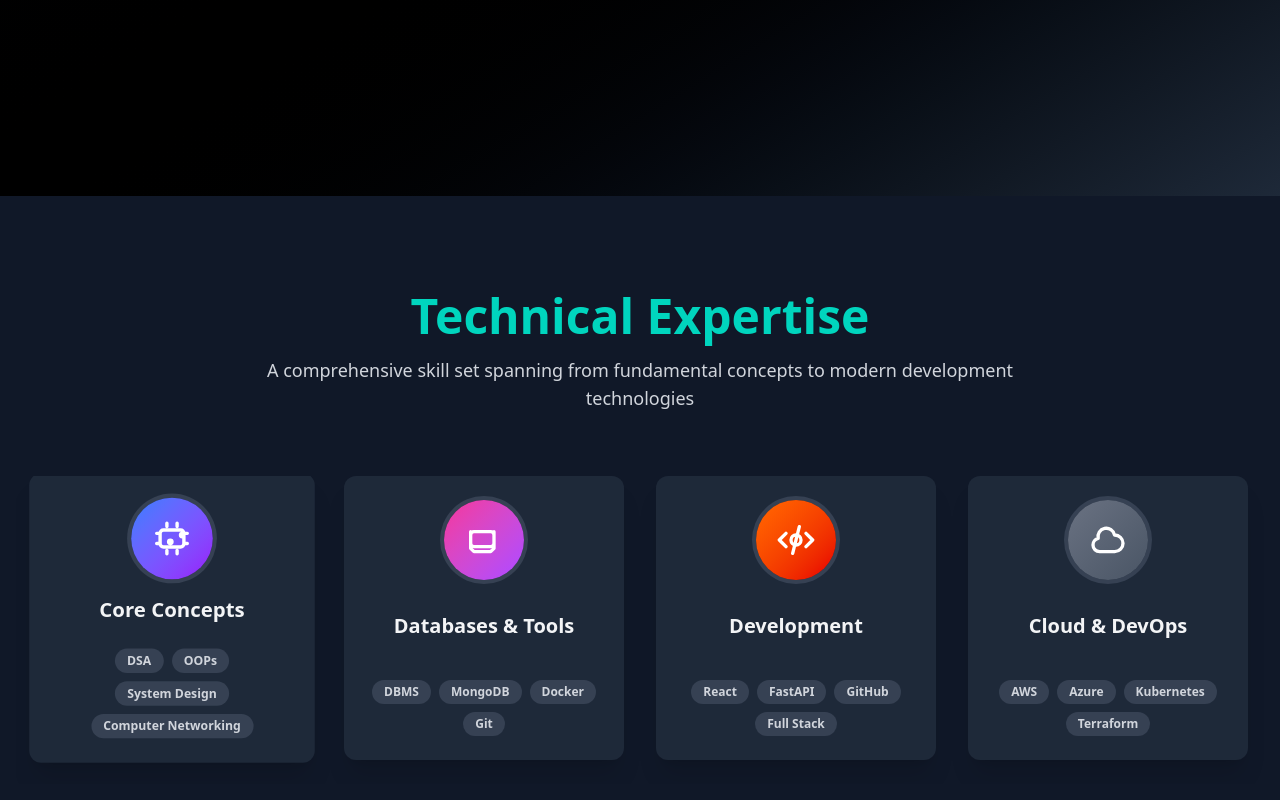
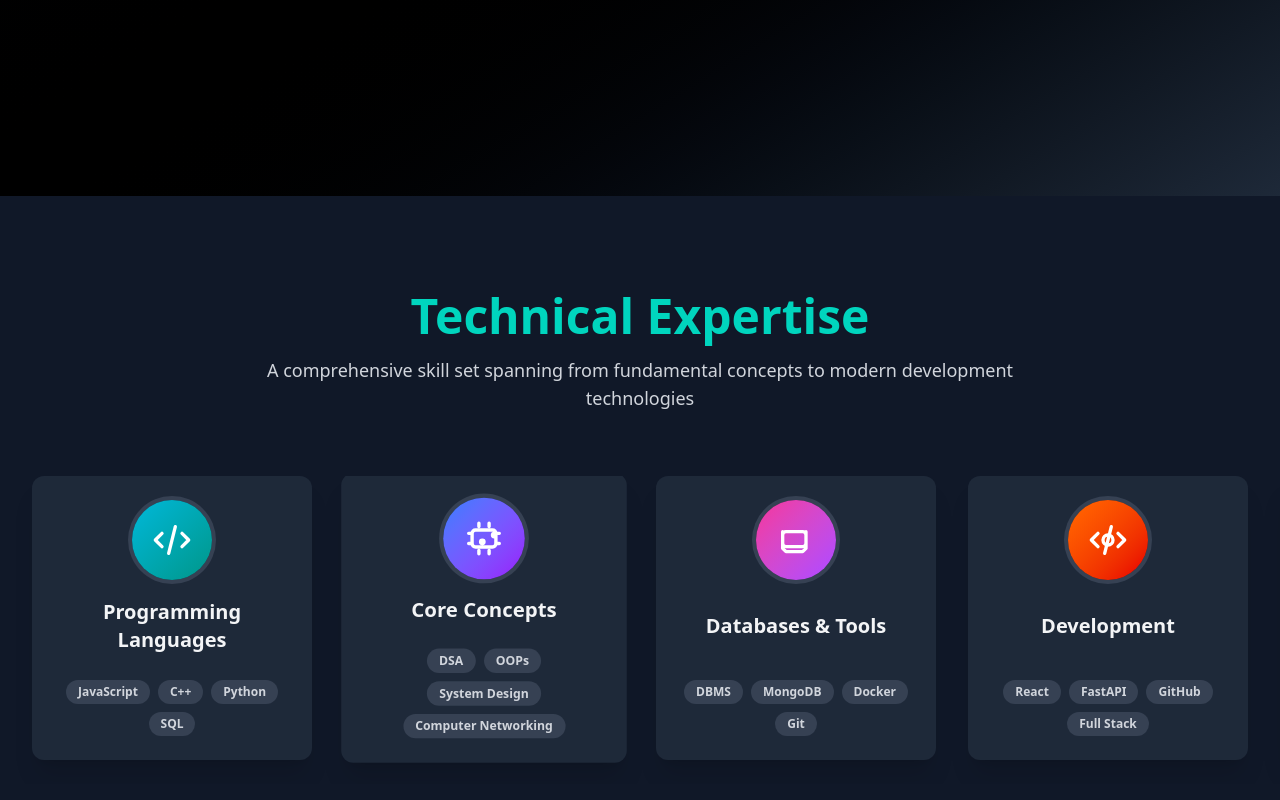
Before and after one commit to Afzal14786/portfolio-frontend, a React (Vite) app: page / in a window 1280 px wide. Shown: the part 604-1404 px from the top of the page. Built offline with nearby package versions, Linux system fonts and the light colour scheme.

Commit message:
fixing scrolling the skills card

```diff
--- a/src/components/TechnicalSection.tsx
+++ b/src/components/TechnicalSection.tsx
@@ -1,7 +1,6 @@
-import React from 'react';
+import React, { useRef, useEffect } from 'react';
 import SkillCard from './cards/SkillCard';
 
-// icons for testing only
 const CodeIcon = () => (
   <svg xmlns="http://www.w3.org/2000/svg" className="h-10 w-10 text-white" fill="none" viewBox="0 0 24 24" stroke="currentColor" strokeWidth={2}>
     <path strokeLinecap="round" strokeLinejoin="round" d="M10 20l4-16m4 4l4 4-4 4M6 16l-4-4 4-4" />
@@ -35,12 +34,57 @@ const TestingIcon = () => (
 );
 
 
+interface SkillData {
+    id: number;
+    title: string;
+    icon: React.FC;
+    tags: string[];
+    isHighlighted?: boolean;
+}
+
+const ALL_SKILLS: SkillData[] = [
+    { id: 1, title: 'Programming Languages', icon: CodeIcon, tags: ['JavaScript', 'C++', 'Python', 'SQL'] },
+    { id: 2, title: 'Core Concepts', icon: ChipIcon, tags: ['DSA', 'OOPs', 'System Design', 'Computer Networking'], isHighlighted: true },
+    { id: 3, title: 'Databases & Tools', icon: DatabaseIcon, tags: ['DBMS', 'MongoDB', 'Docker', 'Git'] },
+    { id: 4, title: 'Development', icon: DevelopmentIcon, tags: ['React', 'FastAPI', 'GitHub', 'Full Stack'] },
+    { id: 5, title: 'Cloud & DevOps', icon: CloudIcon, tags: ['AWS', 'Azure', 'Kubernetes', 'Terraform'] },
+    { id: 6, title: 'Quality Assurance', icon: TestingIcon, tags: ['Jest', 'Cypress', 'TDD', 'Unit Testing'] },
+];
+
 const TechnicalSection: React.FC = () => {
+    const skills = ALL_SKILLS;
+
+    const scrollRef = useRef<HTMLDivElement>(null);
+    const CARD_MIN_WIDTH = 280;
+    const CARD_GAP = 32;
+
+    const totalOriginalCards = skills.length;
+    const cardSlotWidth = CARD_MIN_WIDTH + CARD_GAP;
+    const loopStartBoundary = totalOriginalCards * cardSlotWidth;
+
+    useEffect(() => {
+        const container = scrollRef.current;
+        if (!container) return;
+
+        const handleScroll = () => {
+            const scrollLeft = container.scrollLeft;
+            if (scrollLeft >= loopStartBoundary) {
+                container.scrollLeft = scrollLeft - loopStartBoundary;
+            }
+        };
+
+        container.addEventListener('scroll', handleScroll);
+        return () => container.removeEventListener('scroll', handleScroll);
+    }, [loopStartBoundary]);
+
+    const duplicatedSkills = skills.slice(0, 2);
+    const allCardsToRender = [...skills, ...duplicatedSkills];
+
   return (
-    <section className="bg-gray-900 py-16 sm:py-24 px-4">
+    <section className="bg-gray-900 py-16 sm:py-24">
 
       {/* Header Content */}
-      <div className="text-center mb-16">
+      <div className="text-center mb-16 max-w-7xl mx-auto px-4 sm:px-6 lg:px-8">
         <h2 className="text-4xl sm:text-5xl font-extrabold text-teal-400 mb-4">
           Technical Expertise
         </h2>
@@ -49,61 +93,31 @@ const TechnicalSection: React.FC = () => {
         </p>
       </div>
 
-      <div className="
+      <div
+        ref={scrollRef}
+        className="
             flex
             flex-nowrap
             gap-8
-        max-w-7xl
             mx-auto
+            w-full
             overflow-x-auto
             pb-6
-        px-4
-        md:justify-center
+            pl-4 sm:pl-6 lg:pl-8
+            pr-80
             scrollbar-hide
       ">
 
-        {/* Card 1 */}
+        {allCardsToRender.map((skill, index) => (
             <SkillCard
-          title="Programming Languages"
-          icon={<CodeIcon />}
-          tags={['JavaScript', 'C++', 'Python', 'SQL']}
+                key={`${skill.id}-${index}`}
+                title={skill.title}
+                icon={<skill.icon />}
+                tags={skill.tags}
+                isHighlighted={skill.isHighlighted}
             />
+        ))}
 
-        {/* Card 2: Core Concepts (Highlight/Active State) */}
-        <SkillCard
-          title="Core Concepts"
-          icon={<ChipIcon />}
-          tags={['DSA', 'OOPs', 'System Design', 'Computer Networking']}
-          isHighlighted={true}
-        />
-
-        {/* Card 3 */}
-        <SkillCard
-          title="Databases & Tools"
-          icon={<DatabaseIcon />}
-          tags={['DBMS', 'MongoDB', 'Docker', 'Git']}
-        />
-
-        {/* Card 4 */}
-        <SkillCard
-          title="Development"
-          icon={<DevelopmentIcon />}
-          tags={['React', 'FastAPI', 'GitHub', 'Full Stack']}
-        />
-
-        {/* Card 5: Extra Card to force scroll */}
-        <SkillCard
-          title="Cloud & DevOps"
-          icon={<CloudIcon />}
-          tags={['AWS', 'Azure', 'Kubernetes', 'Terraform']}
-        />
-
-        {/* Card 6: Extra Card to force scroll */}
-        <SkillCard
-          title="Quality Assurance"
-          icon={<TestingIcon />}
-          tags={['Jest', 'Cypress', 'TDD', 'Unit Testing']}
-        />
       </div>
     </section>
   );
```
Lines whose indentation alone changed are shown as unchanged.
